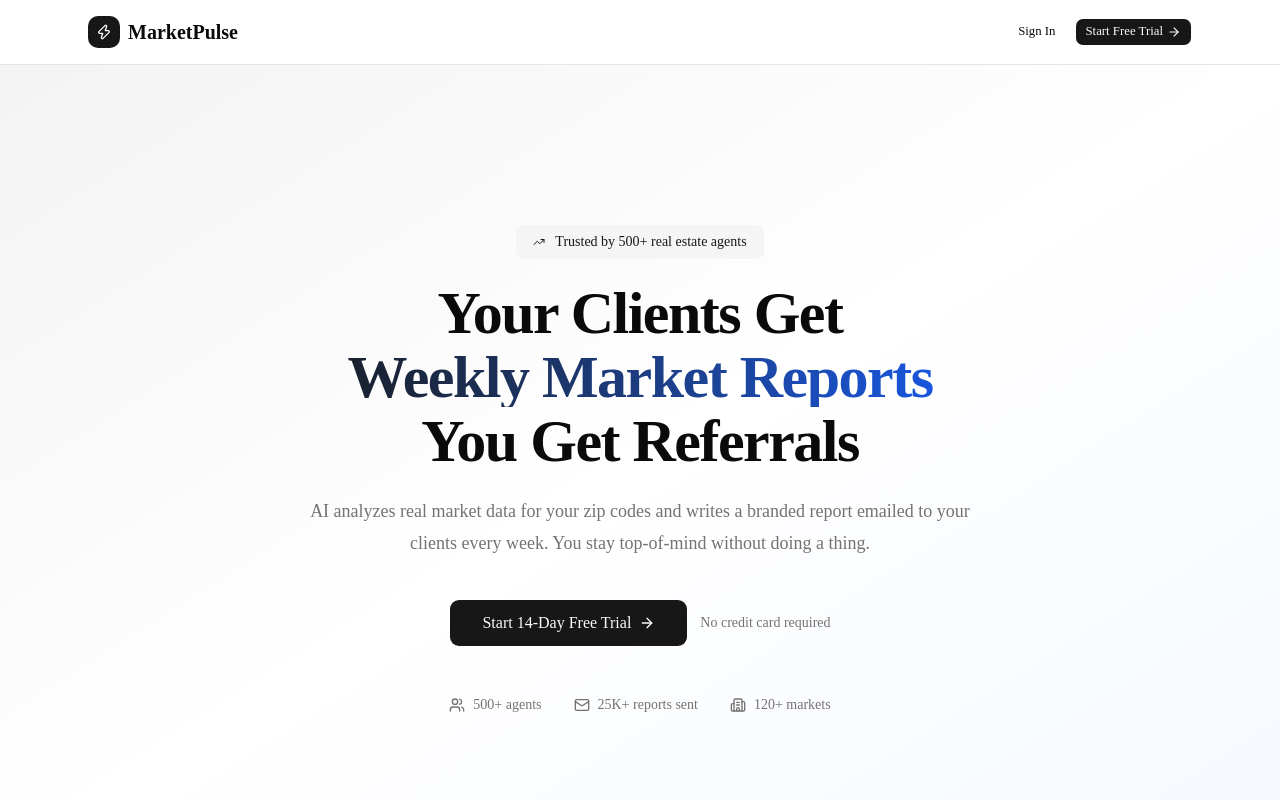
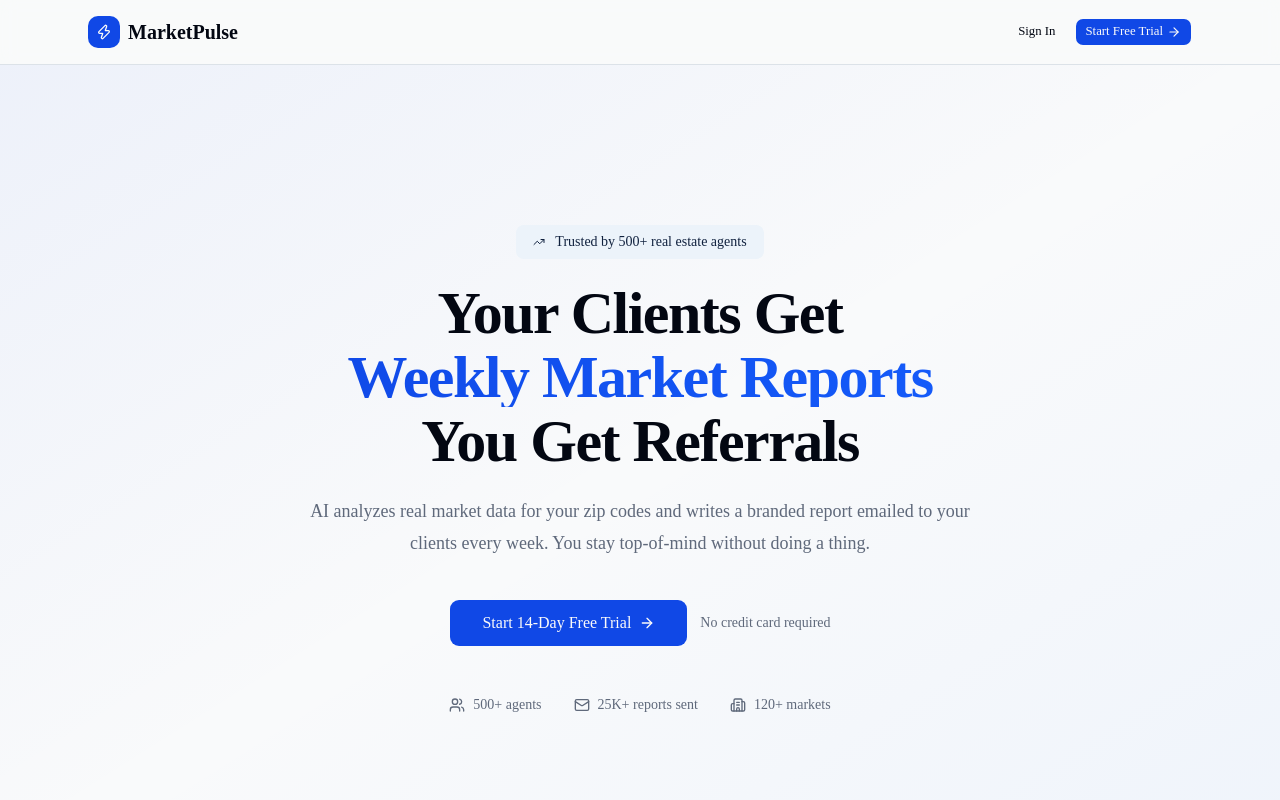
Before and after one commit to NovaKyoto/market-pulse, a Next.js app: page / in a window 1280 px wide. Shown: the top 800 px of the page. Built offline with nearby package versions, Linux system fonts and the light colour scheme.

Commit message:
UI polish: indigo color system, dark sidebar, modern dashboard design

```diff
--- a/src/app/globals.css
+++ b/src/app/globals.css
@@ -49,72 +49,72 @@
 }
 
 :root {
-  --background: oklch(1 0 0);
-  --foreground: oklch(0.145 0 0);
+  --background: oklch(0.985 0.002 250);
+  --foreground: oklch(0.13 0.028 261);
   --card: oklch(1 0 0);
-  --card-foreground: oklch(0.145 0 0);
+  --card-foreground: oklch(0.13 0.028 261);
   --popover: oklch(1 0 0);
-  --popover-foreground: oklch(0.145 0 0);
-  --primary: oklch(0.205 0 0);
+  --popover-foreground: oklch(0.13 0.028 261);
+  --primary: oklch(0.488 0.243 264);
   --primary-foreground: oklch(0.985 0 0);
-  --secondary: oklch(0.97 0 0);
-  --secondary-foreground: oklch(0.205 0 0);
-  --muted: oklch(0.97 0 0);
-  --muted-foreground: oklch(0.556 0 0);
-  --accent: oklch(0.97 0 0);
-  --accent-foreground: oklch(0.205 0 0);
+  --secondary: oklch(0.96 0.012 250);
+  --secondary-foreground: oklch(0.25 0.06 261);
+  --muted: oklch(0.96 0.008 250);
+  --muted-foreground: oklch(0.52 0.03 261);
+  --accent: oklch(0.96 0.015 250);
+  --accent-foreground: oklch(0.25 0.06 261);
   --destructive: oklch(0.577 0.245 27.325);
-  --border: oklch(0.922 0 0);
-  --input: oklch(0.922 0 0);
-  --ring: oklch(0.708 0 0);
-  --chart-1: oklch(0.87 0 0);
-  --chart-2: oklch(0.556 0 0);
-  --chart-3: oklch(0.439 0 0);
-  --chart-4: oklch(0.371 0 0);
-  --chart-5: oklch(0.269 0 0);
+  --border: oklch(0.91 0.01 250);
+  --input: oklch(0.91 0.01 250);
+  --ring: oklch(0.488 0.243 264);
+  --chart-1: oklch(0.488 0.243 264);
+  --chart-2: oklch(0.6 0.2 150);
+  --chart-3: oklch(0.65 0.18 45);
+  --chart-4: oklch(0.55 0.22 310);
+  --chart-5: oklch(0.7 0.15 200);
   --radius: 0.625rem;
-  --sidebar: oklch(0.985 0 0);
-  --sidebar-foreground: oklch(0.145 0 0);
-  --sidebar-primary: oklch(0.205 0 0);
+  --sidebar: oklch(0.13 0.028 261);
+  --sidebar-foreground: oklch(0.92 0.01 250);
+  --sidebar-primary: oklch(0.488 0.243 264);
   --sidebar-primary-foreground: oklch(0.985 0 0);
-  --sidebar-accent: oklch(0.97 0 0);
-  --sidebar-accent-foreground: oklch(0.205 0 0);
-  --sidebar-border: oklch(0.922 0 0);
-  --sidebar-ring: oklch(0.708 0 0);
+  --sidebar-accent: oklch(0.2 0.04 261);
+  --sidebar-accent-foreground: oklch(0.92 0.01 250);
+  --sidebar-border: oklch(1 0 0 / 8%);
+  --sidebar-ring: oklch(0.488 0.243 264);
 }
 
 .dark {
-  --background: oklch(0.145 0 0);
-  --foreground: oklch(0.985 0 0);
-  --card: oklch(0.205 0 0);
-  --card-foreground: oklch(0.985 0 0);
-  --popover: oklch(0.205 0 0);
-  --popover-foreground: oklch(0.985 0 0);
-  --primary: oklch(0.922 0 0);
-  --primary-foreground: oklch(0.205 0 0);
-  --secondary: oklch(0.269 0 0);
-  --secondary-foreground: oklch(0.985 0 0);
-  --muted: oklch(0.269 0 0);
-  --muted-foreground: oklch(0.708 0 0);
-  --accent: oklch(0.269 0 0);
-  --accent-foreground: oklch(0.985 0 0);
+  --background: oklch(0.11 0.02 261);
+  --foreground: oklch(0.95 0.01 250);
+  --card: oklch(0.16 0.025 261);
+  --card-foreground: oklch(0.95 0.01 250);
+  --popover: oklch(0.16 0.025 261);
+  --popover-foreground: oklch(0.95 0.01 250);
+  --primary: oklch(0.55 0.25 264);
+  --primary-foreground: oklch(0.985 0 0);
+  --secondary: oklch(0.22 0.035 261);
+  --secondary-foreground: oklch(0.92 0.01 250);
+  --muted: oklch(0.2 0.03 261);
+  --muted-foreground: oklch(0.65 0.02 250);
+  --accent: oklch(0.22 0.035 261);
+  --accent-foreground: oklch(0.92 0.01 250);
   --destructive: oklch(0.704 0.191 22.216);
-  --border: oklch(1 0 0 / 10%);
-  --input: oklch(1 0 0 / 15%);
-  --ring: oklch(0.556 0 0);
-  --chart-1: oklch(0.87 0 0);
-  --chart-2: oklch(0.556 0 0);
-  --chart-3: oklch(0.439 0 0);
-  --chart-4: oklch(0.371 0 0);
-  --chart-5: oklch(0.269 0 0);
-  --sidebar: oklch(0.205 0 0);
-  --sidebar-foreground: oklch(0.985 0 0);
-  --sidebar-primary: oklch(0.488 0.243 264.376);
+  --border: oklch(1 0 0 / 8%);
+  --input: oklch(1 0 0 / 12%);
+  --ring: oklch(0.55 0.25 264);
+  --chart-1: oklch(0.6 0.25 264);
+  --chart-2: oklch(0.65 0.2 150);
+  --chart-3: oklch(0.7 0.18 45);
+  --chart-4: oklch(0.6 0.22 310);
+  --chart-5: oklch(0.75 0.15 200);
+  --sidebar: oklch(0.1 0.02 261);
+  --sidebar-foreground: oklch(0.92 0.01 250);
+  --sidebar-primary: oklch(0.55 0.25 264);
   --sidebar-primary-foreground: oklch(0.985 0 0);
-  --sidebar-accent: oklch(0.269 0 0);
-  --sidebar-accent-foreground: oklch(0.985 0 0);
-  --sidebar-border: oklch(1 0 0 / 10%);
-  --sidebar-ring: oklch(0.556 0 0);
+  --sidebar-accent: oklch(0.18 0.035 261);
+  --sidebar-accent-foreground: oklch(0.92 0.01 250);
+  --sidebar-border: oklch(1 0 0 / 8%);
+  --sidebar-ring: oklch(0.55 0.25 264);
 }
 
 @layer base {
--- a/src/components/dashboard/shell.tsx
+++ b/src/components/dashboard/shell.tsx
@@ -4,7 +4,6 @@ import Link from "next/link";
 import { usePathname } from "next/navigation";
 import { createClient } from "@/lib/supabase/client";
 import { Button } from "@/components/ui/button";
-import { Separator } from "@/components/ui/separator";
 import {
   LayoutDashboard,
   FileText,
@@ -14,6 +13,7 @@ import {
   Zap,
   Menu,
   X,
+  ChevronRight,
 } from "lucide-react";
 import { useState } from "react";
 
@@ -40,16 +40,33 @@ export function DashboardShell({
     window.location.href = "/";
   }
 
-  const sidebar = (
+  const initials = (user.name || user.email)
+    .split(" ")
+    .map((n) => n[0])
+    .join("")
+    .toUpperCase()
+    .slice(0, 2);
+
+  const sidebarContent = (
     <>
+      {/* Logo */}
       <div className="flex h-16 items-center gap-2.5 px-5">
-        <div className="flex h-8 w-8 items-center justify-center rounded-lg bg-primary">
-          <Zap className="h-4 w-4 text-primary-foreground" />
+        <div className="flex h-9 w-9 items-center justify-center rounded-xl bg-gradient-to-br from-blue-500 to-indigo-600 shadow-lg shadow-blue-500/25">
+          <Zap className="h-4.5 w-4.5 text-white" />
         </div>
-        <span className="font-bold text-lg">MarketPulse</span>
+        <div>
+          <span className="font-bold text-lg text-sidebar-foreground">MarketPulse</span>
+          <span className="block text-[10px] uppercase tracking-widest text-sidebar-foreground/40 font-medium">
+            Pro
+          </span>
+        </div>
       </div>
-      <Separator />
+
+      {/* Nav */}
       <nav className="flex-1 space-y-1 px-3 py-4">
+        <p className="px-3 mb-2 text-[10px] uppercase tracking-widest font-semibold text-sidebar-foreground/40">
+          Menu
+        </p>
         {navItems.map((item) => {
           const active =
             item.href === "/dashboard"
@@ -60,28 +77,37 @@ export function DashboardShell({
               key={item.href}
               href={item.href}
               onClick={() => setMobileOpen(false)}
-              className={`flex items-center gap-3 rounded-lg px-3 py-2.5 text-sm font-medium transition-all ${
+              className={`group flex items-center gap-3 rounded-xl px-3 py-2.5 text-sm font-medium transition-all ${
                 active
-                  ? "bg-primary text-primary-foreground shadow-sm"
-                  : "text-muted-foreground hover:bg-muted hover:text-foreground"
+                  ? "bg-sidebar-primary text-sidebar-primary-foreground shadow-md shadow-blue-500/20"
+                  : "text-sidebar-foreground/60 hover:bg-sidebar-accent hover:text-sidebar-foreground"
               }`}
             >
               <item.icon className="h-4 w-4" />
-              {item.label}
+              <span className="flex-1">{item.label}</span>
+              {active && <ChevronRight className="h-3 w-3 opacity-60" />}
             </Link>
           );
         })}
       </nav>
-      <Separator />
-      <div className="p-4">
-        <div className="mb-3">
-          <p className="text-sm font-medium truncate">{user.name || "Agent"}</p>
-          <p className="text-xs text-muted-foreground truncate">{user.email}</p>
+
+      {/* User */}
+      <div className="border-t border-sidebar-border p-4">
+        <div className="flex items-center gap-3 mb-3">
+          <div className="flex h-9 w-9 items-center justify-center rounded-full bg-gradient-to-br from-blue-500 to-indigo-600 text-xs font-bold text-white">
+            {initials}
+          </div>
+          <div className="flex-1 min-w-0">
+            <p className="text-sm font-medium text-sidebar-foreground truncate">
+              {user.name || "Agent"}
+            </p>
+            <p className="text-xs text-sidebar-foreground/40 truncate">{user.email}</p>
+          </div>
         </div>
         <Button
           variant="ghost"
           size="sm"
-          className="w-full justify-start text-muted-foreground hover:text-foreground"
+          className="w-full justify-start text-sidebar-foreground/50 hover:text-sidebar-foreground hover:bg-sidebar-accent"
           onClick={handleSignOut}
         >
           <LogOut className="mr-2 h-4 w-4" />
@@ -92,17 +118,17 @@ export function DashboardShell({
   );
 
   return (
-    <div className="flex min-h-screen bg-muted/30">
-      {/* Desktop Sidebar */}
-      <aside className="hidden w-64 flex-col border-r bg-card md:flex">
-        {sidebar}
+    <div className="flex min-h-screen">
+      {/* Desktop Sidebar — always dark */}
+      <aside className="hidden w-[260px] flex-col bg-sidebar md:flex">
+        {sidebarContent}
       </aside>
 
       {/* Mobile Header */}
-      <div className="fixed top-0 left-0 right-0 z-50 flex h-14 items-center justify-between border-b bg-card px-4 md:hidden">
+      <div className="fixed top-0 left-0 right-0 z-50 flex h-14 items-center justify-between border-b bg-background px-4 md:hidden">
         <div className="flex items-center gap-2">
-          <div className="flex h-7 w-7 items-center justify-center rounded-md bg-primary">
-            <Zap className="h-3.5 w-3.5 text-primary-foreground" />
+          <div className="flex h-7 w-7 items-center justify-center rounded-lg bg-gradient-to-br from-blue-500 to-indigo-600">
+            <Zap className="h-3.5 w-3.5 text-white" />
           </div>
           <span className="font-bold">MarketPulse</span>
         </div>
@@ -119,17 +145,17 @@ export function DashboardShell({
       {mobileOpen && (
         <div className="fixed inset-0 z-40 md:hidden">
           <div
-            className="absolute inset-0 bg-black/50"
+            className="absolute inset-0 bg-black/60 backdrop-blur-sm"
             onClick={() => setMobileOpen(false)}
           />
-          <aside className="absolute left-0 top-0 bottom-0 w-64 flex flex-col bg-card shadow-xl">
-            {sidebar}
+          <aside className="absolute left-0 top-0 bottom-0 w-[260px] flex flex-col bg-sidebar shadow-2xl">
+            {sidebarContent}
           </aside>
         </div>
       )}
 
       {/* Main Content */}
-      <main className="flex-1 overflow-auto">
+      <main className="flex-1 overflow-auto bg-background">
         <div className="mx-auto max-w-5xl px-4 py-8 pt-20 md:pt-8 sm:px-6 lg:px-8">
           {children}
         </div>
```
